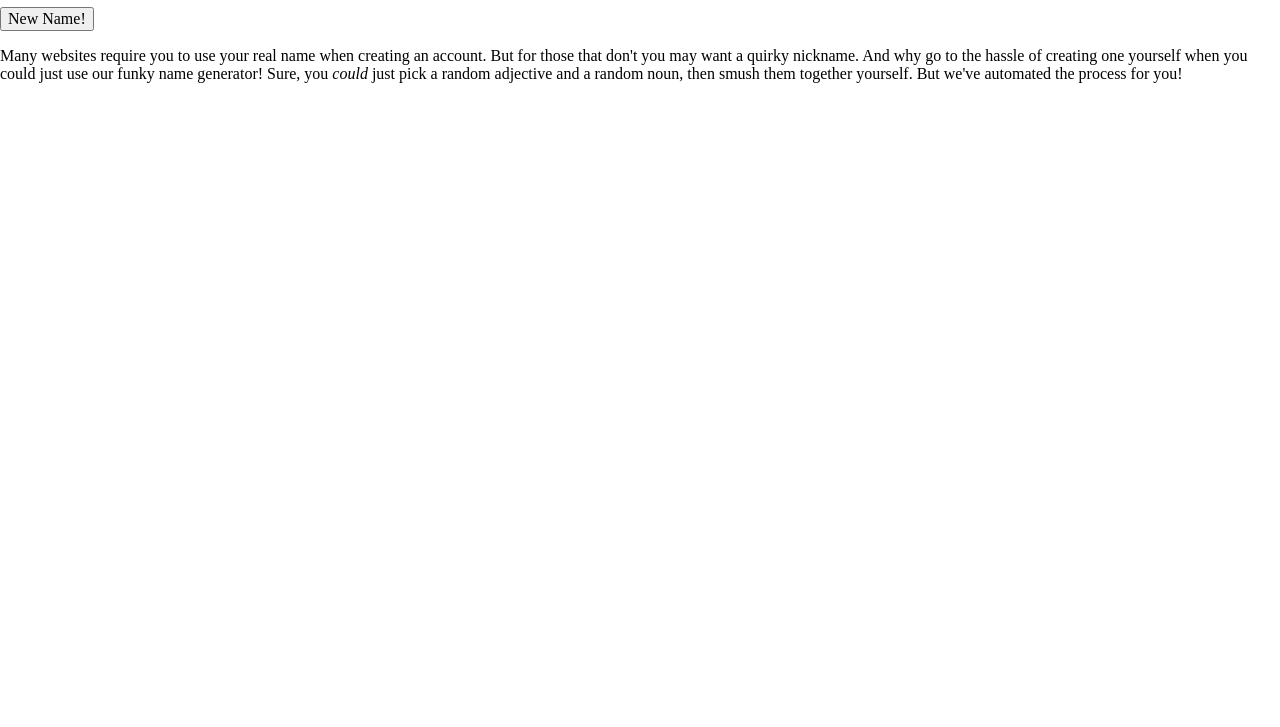
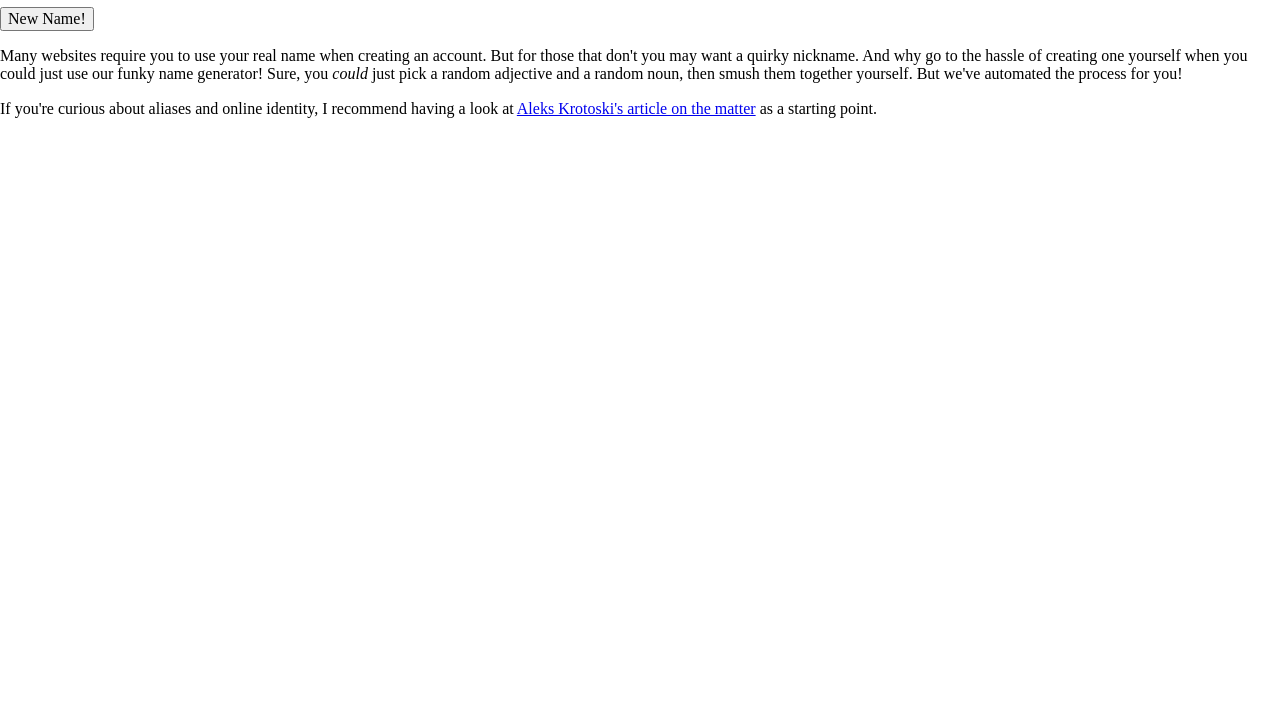
Before and after one commit to jmalk/alias-generator, a plain HTML site: page index.html in a window 1280 px wide. Shown: the part 73-800 px from the top of the page. Drawn offline with nearby package versions, Linux system fonts and the light colour scheme.

Commit message:
Add link to related work

```diff
--- a/index.html
+++ b/index.html
@@ -15,6 +15,9 @@
             <p>
             Many websites require you to use your real name when creating an account. But for those that don't you may want a quirky nickname. And why go to the hassle of creating one yourself when you could just use our funky name generator! Sure, you <em>could</em> just pick a random adjective and a random noun, then smush them together yourself. But we've automated the process for you!
             </p>
+            <p>
+                If you're curious about aliases and online identity, I recommend having a look at <a href="http://www.theguardian.com/technology/2011/jun/19/aleks-krotoski-online-identity-turkle">Aleks Krotoski's article on the matter</a> as a starting point.
+            </p>
         </div>
     </body>
 </html>
```
